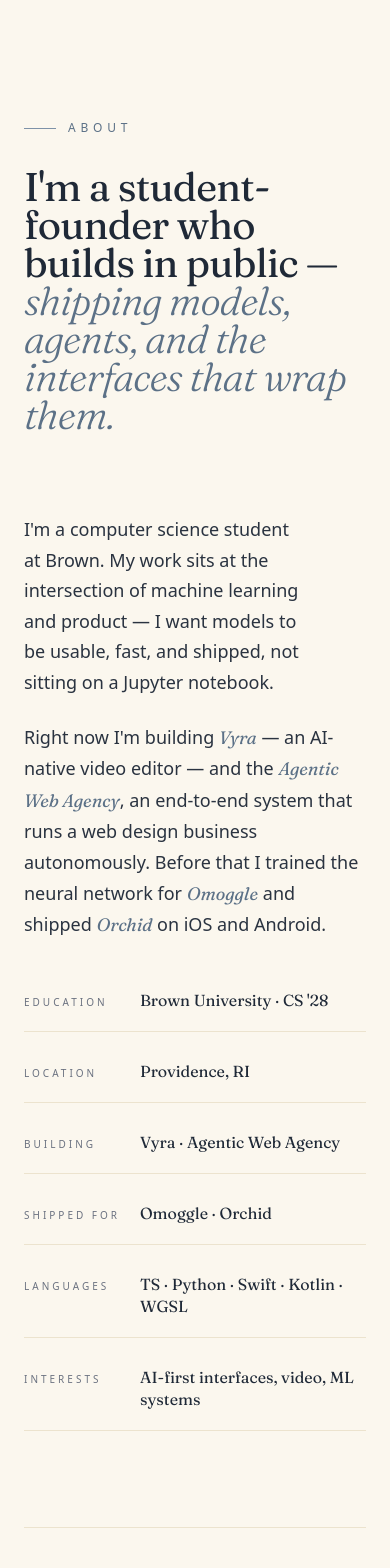
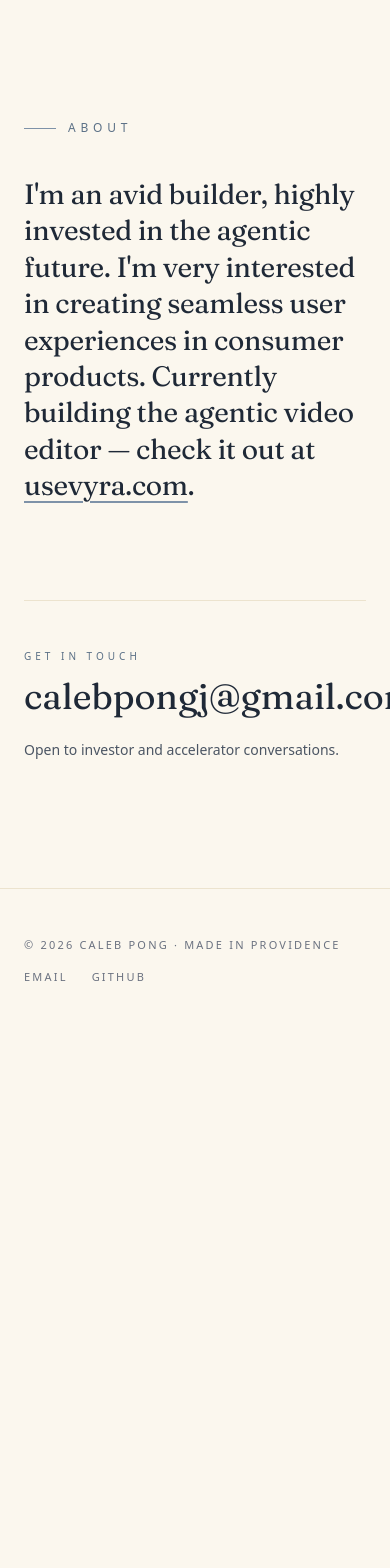
Before and after one commit to kale-eb/portfolio, a Next.js app: page / in a window 390 px wide. Shown: the part 1620-3188 px from the top of the page. After the commit the page ends 2654 px from the top, so only its background shows below. Built offline with nearby package versions, Linux system fonts and the light colour scheme; a web font is replaced by a local one.

Commit message:
Simplify About section
Drop the resume-style fact grid and the press-blurb headline.
Replace with a single conversational paragraph + Vyra link.

```diff
--- a/components/About.tsx
+++ b/components/About.tsx
@@ -1,15 +1,6 @@
 'use client';
 
 import { motion } from 'framer-motion';
-
-const FACTS = [
-  { label: 'Education', value: "Brown University · CS '28" },
-  { label: 'Location', value: 'Providence, RI' },
-  { label: 'Building', value: 'Vyra · Agentic Web Agency' },
-  { label: 'Shipped for', value: 'Omoggle · Orchid' },
-  { label: 'Languages', value: 'TS · Python · Swift · Kotlin · WGSL' },
-  { label: 'Interests', value: 'AI-first interfaces, video, ML systems' },
-];
 
 export default function About() {
   return (
@@ -17,88 +8,46 @@
       id="about"
       className="relative px-6 md:px-12 lg:px-16 py-32 md:py-48 border-t border-cream-200"
     >
-      <div className="max-w-6xl mx-auto">
+      <div className="max-w-5xl mx-auto">
         <motion.div
           initial={{ opacity: 0, y: 20 }}
           whileInView={{ opacity: 1, y: 0 }}
           viewport={{ once: true, margin: '-100px' }}
           transition={{ duration: 0.8 }}
-          className="font-sans text-xs tracking-[0.4em] uppercase text-sky-500 mb-8 flex items-center gap-3"
+          className="font-sans text-xs tracking-[0.4em] uppercase text-sky-500 mb-10 flex items-center gap-3"
         >
           <span className="block w-8 h-px bg-sky-400" />
           About
         </motion.div>
 
-        <motion.h2
-          initial={{ opacity: 0, y: 30 }}
+        <motion.p
+          initial={{ opacity: 0, y: 20 }}
           whileInView={{ opacity: 1, y: 0 }}
           viewport={{ once: true, margin: '-100px' }}
           transition={{ duration: 0.9, delay: 0.1 }}
-          className="font-display text-[clamp(2.5rem,7vw,6rem)] leading-[0.95] tracking-[-0.02em] text-ink-900 max-w-5xl text-balance"
+          className="font-display text-[clamp(1.75rem,4vw,3rem)] leading-[1.3] tracking-[-0.01em] text-ink-900 max-w-4xl text-balance"
         >
-          I&apos;m a student-founder who builds in public —{' '}
-          <span className="italic font-light text-sky-500">
-            shipping models, agents, and the interfaces that wrap them.
-          </span>
-        </motion.h2>
-
-        <div className="mt-20 grid md:grid-cols-2 gap-12 md:gap-20">
-          <motion.div
-            initial={{ opacity: 0, y: 20 }}
-            whileInView={{ opacity: 1, y: 0 }}
-            viewport={{ once: true, margin: '-100px' }}
-            transition={{ duration: 0.8, delay: 0.2 }}
+          I&apos;m an avid builder, highly invested in the agentic future.
+          I&apos;m very interested in creating seamless user experiences in
+          consumer products. Currently building the agentic video editor —
+          check it out at{' '}
+          <a
+            href="https://usevyra.com"
+            target="_blank"
+            rel="noopener noreferrer"
+            className="text-ink-900 underline underline-offset-[6px] decoration-sky-400 decoration-2 hover:decoration-sky-600 transition-colors"
           >
-            <p className="font-sans text-lg md:text-xl text-ink-700 leading-[1.7] text-balance">
-              I&apos;m a computer science student at Brown. My work sits at the
-              intersection of machine learning and product — I want models to be
-              usable, fast, and shipped, not sitting on a Jupyter notebook.
-            </p>
-            <p className="font-sans text-lg md:text-xl text-ink-700 leading-[1.7] mt-6 text-balance">
-              Right now I&apos;m building{' '}
-              <span className="font-display italic text-sky-500">Vyra</span> —
-              an AI-native video editor — and the{' '}
-              <span className="font-display italic text-sky-500">
-                Agentic Web Agency
-              </span>
-              , an end-to-end system that runs a web design business
-              autonomously. Before that I trained the neural network for{' '}
-              <span className="font-display italic text-sky-500">Omoggle</span>{' '}
-              and shipped{' '}
-              <span className="font-display italic text-sky-500">Orchid</span>{' '}
-              on iOS and Android.
-            </p>
-          </motion.div>
-
-          <motion.dl
-            initial={{ opacity: 0, y: 20 }}
-            whileInView={{ opacity: 1, y: 0 }}
-            viewport={{ once: true, margin: '-100px' }}
-            transition={{ duration: 0.8, delay: 0.3 }}
-            className="grid grid-cols-1 gap-y-7"
-          >
-            {FACTS.map((f) => (
-              <div
-                key={f.label}
-                className="grid grid-cols-[100px_1fr] md:grid-cols-[140px_1fr] gap-4 items-baseline pb-5 border-b border-cream-200"
-              >
-                <dt className="font-sans text-[10px] tracking-[0.3em] uppercase text-ink-300">
-                  {f.label}
-                </dt>
-                <dd className="font-display text-base md:text-lg text-ink-900 leading-snug">
-                  {f.value}
-                </dd>
-              </div>
-            ))}
-          </motion.dl>
-        </div>
+            usevyra.com
+          </a>
+          .
+        </motion.p>
 
         {/* Contact CTA */}
         <motion.div
           initial={{ opacity: 0, y: 20 }}
           whileInView={{ opacity: 1, y: 0 }}
           viewport={{ once: true, margin: '-50px' }}
-          transition={{ duration: 0.8, delay: 0.4 }}
+          transition={{ duration: 0.8, delay: 0.3 }}
           className="mt-24 md:mt-32 pt-12 border-t border-cream-200 flex flex-col md:flex-row items-start md:items-end justify-between gap-6"
         >
           <div>
@@ -107,7 +56,7 @@
             </div>
             <a
               href="mailto:calebpongj@gmail.com"
-              className="font-display text-4xl md:text-6xl text-ink-900 hover:text-sky-500 transition-colors inline-flex items-end gap-3 group"
+              className="font-display text-4xl md:text-6xl text-ink-900 hover:text-sky-600 transition-colors inline-flex items-end gap-3 group"
             >
               calebpongj@gmail.com
               <span className="text-2xl md:text-3xl text-sky-500 group-hover:translate-x-2 transition-transform">
@@ -116,8 +65,7 @@
             </a>
           </div>
           <div className="font-sans text-sm text-ink-500 max-w-xs text-balance">
-            Open to investor / accelerator conversations and select consulting
-            on shipping ML to production.
+            Open to investor and accelerator conversations.
           </div>
         </motion.div>
       </div>
```
